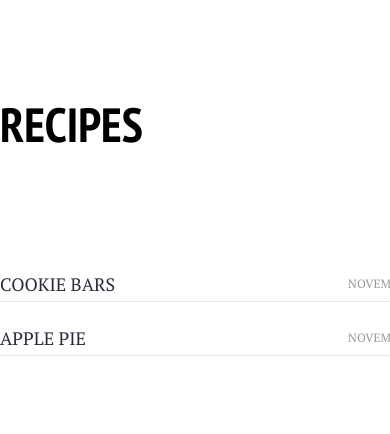
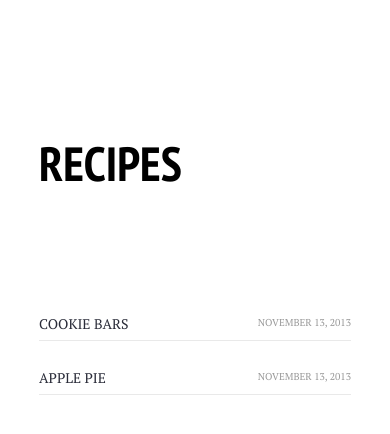
Before and after one commit to nicroth/recipes, a Jekyll site: the page built from index.html, in a window 390 px wide. Shown: the top 434 px of the page. Built offline with Jekyll 4.4.1, drawn with Linux system fonts in a browser that asks for light colours; Markdown is read by kramdown in place of the engine named in the settings.

Commit message:
added icons

```diff
--- a/_layouts/default.html
+++ b/_layouts/default.html
@@ -5,8 +5,8 @@
     <meta http-equiv="X-UA-Compatible" content="IE=edge,chrome=1" />
     <title>{{ page.title }}</title>
     <meta name="viewport" content="width=device-width, initial-scale=1, maximum-scale=1">
-<!--     <link rel="shortcut icon" href="/assets/images/favico.png" />
- -->
+    <link rel="shortcut icon" href="{{ site.url }}/assets/icons/images/icon.png" />
+    <link rel="apple-touch-icon" href="{{ site.url }}/assets/images/icons/icon_120.png">
 
  	<!-- Fonts -->
     <link href='http://fonts.googleapis.com/css?family=PT+Sans+Narrow:700|PT+Serif:400,,400italic' rel='stylesheet' type='text/css'>
--- a/_layouts/post.html
+++ b/_layouts/post.html
@@ -10,5 +10,4 @@ layout: default
 	<h1>{{ page.title }}</h1>
 
 	{{ content }}
-
 </div>
--- a/assets/css/style.css
+++ b/assets/css/style.css
@@ -147,6 +147,22 @@ body
 		left: 50%;
 		margin-left: -170px;
 	}
+
+	.post_listing
+	{
+		width: 80%;
+		padding: 10%;
+	}
+
+	.post_stub a
+	{
+		font-size: 14px;
+	}
+
+	.post_listing time
+	{
+		font-size: 10px;
+	}
 }
 
 @media only screen and (max-width: 400px) {
--- a/index.html
+++ b/index.html
@@ -1,6 +1,6 @@
 ---
 layout: default
-title: Blog
+title: Recipes
 ---
 
 <div class="post_listing">
```
Also changed, not shown: assets/images/icons/icon.png (added), assets/images/icons/icon_120.png (added), 2 other files.
